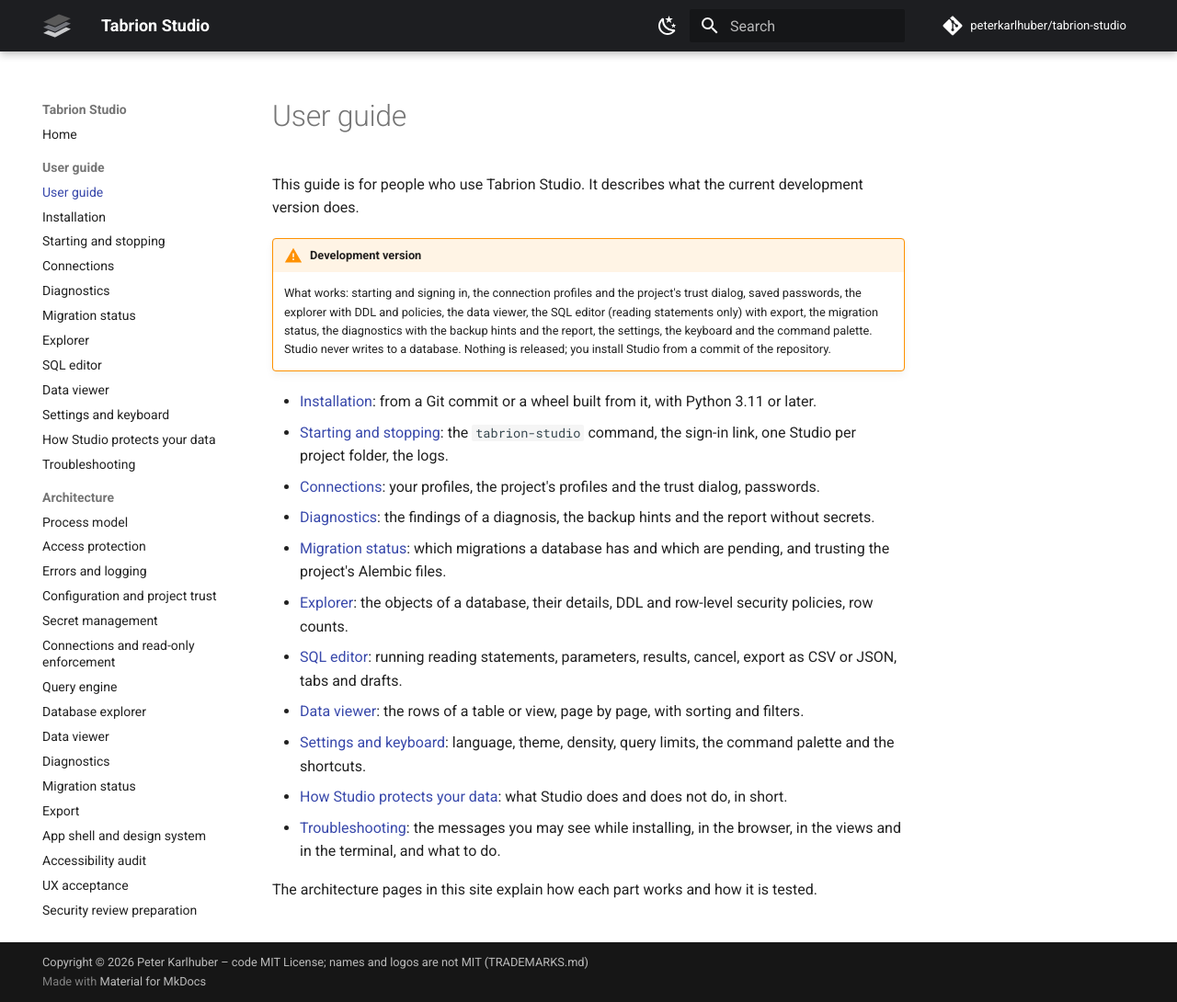
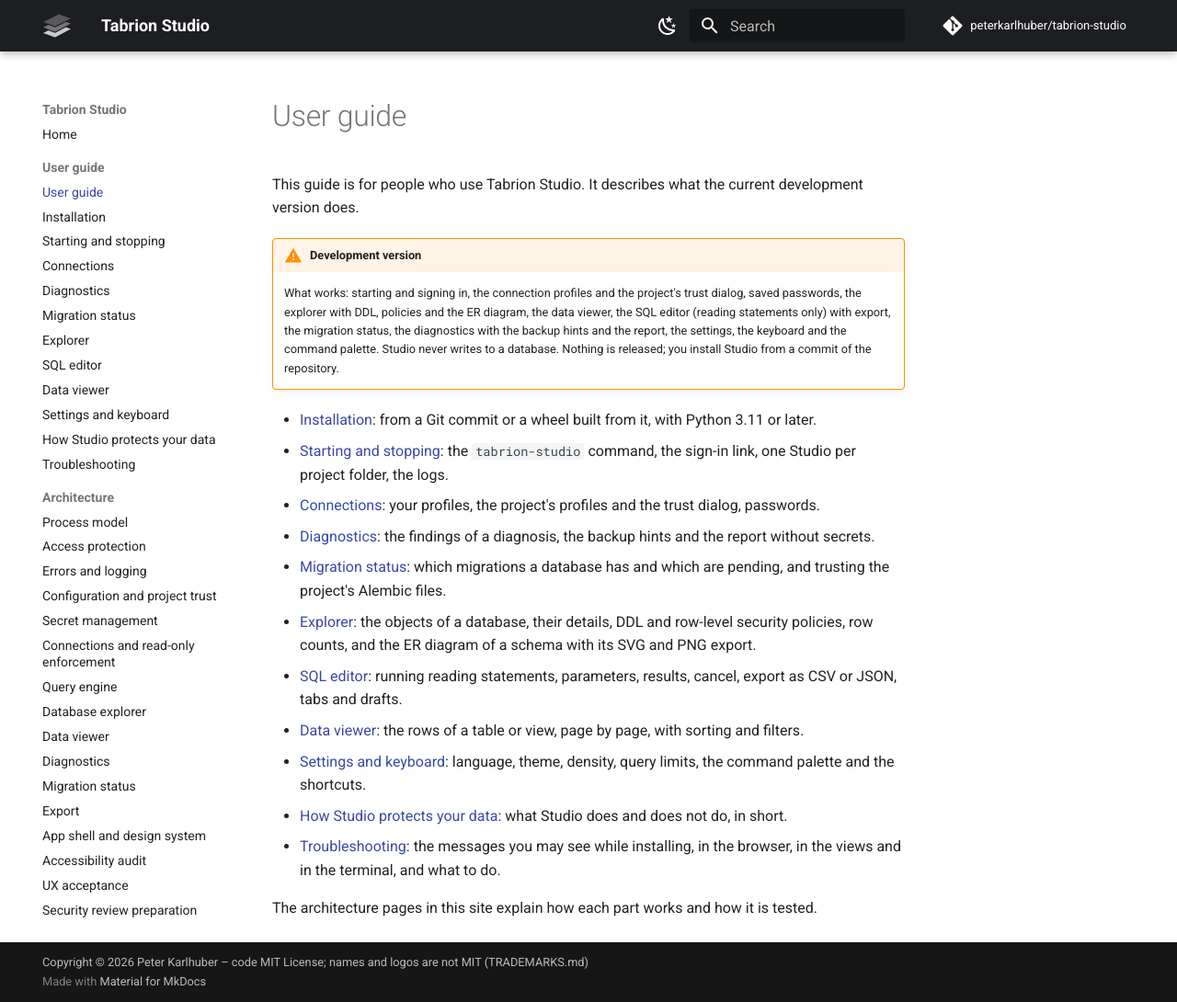
Before and after one commit to peterkarlhuber/tabrion-studio, an MkDocs documentation site: the page built from docs/guide/index.md, in a window 1280 px wide and 1090 px high. Shown: the whole window at 92% size. Built offline with MkDocs 1.6.1 and Material for MkDocs 9.7.7, drawn with Linux system fonts in a browser that asks for light colours; comment, search, counter and statistics services are not loaded.

Commit message:
STU-023 docs: the ER diagram in the docs checklist and the guide's index
Co-Authored-By: Claude Opus 5.5 <noreply@anthropic.com>
Claude-Session: https://claude.ai/code/session_011tY7TC7Nu5VGro3DJGJcv8

```diff
--- a/docs/guide/index.md
+++ b/docs/guide/index.md
@@ -4,10 +4,10 @@ This guide is for people who use Tabrion Studio. It describes what the current d
 
 !!! warning "Development version"
     What works: starting and signing in, the connection profiles and the project's trust dialog, saved passwords,
-    the explorer with DDL and policies, the data viewer, the SQL editor (reading statements only) with export, the
-    migration status, the diagnostics with the backup hints and the report, the settings, the keyboard and the
-    command palette. Studio never writes to a database. Nothing is released; you install Studio from a commit of the
-    repository.
+    the explorer with DDL, policies and the ER diagram, the data viewer, the SQL editor (reading statements only)
+    with export, the migration status, the diagnostics with the backup hints and the report, the settings, the
+    keyboard and the command palette. Studio never writes to a database. Nothing is released; you install Studio
+    from a commit of the repository.
 
 - [Installation](installation.md): from a Git commit or a wheel built from it, with Python 3.11 or later.
 - [Starting and stopping](starting.md): the `tabrion-studio` command, the sign-in link, one Studio per project
@@ -17,7 +17,7 @@ This guide is for people who use Tabrion Studio. It describes what the current d
 - [Migration status](migrations.md): which migrations a database has and which are pending, and trusting the
   project's Alembic files.
 - [Explorer](explorer.md): the objects of a database, their details, DDL and row-level security policies, row
-  counts.
+  counts, and the ER diagram of a schema with its SVG and PNG export.
 - [SQL editor](sql-editor.md): running reading statements, parameters, results, cancel, export as CSV or JSON,
   tabs and drafts.
 - [Data viewer](data-viewer.md): the rows of a table or view, page by page, with sorting and filters.
```
Also changed, not shown: docs/development/docs-checklist.md (+4 -2 lines).
